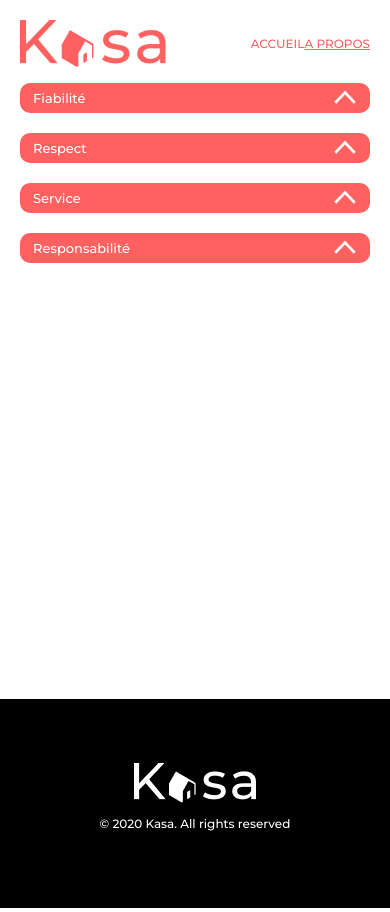
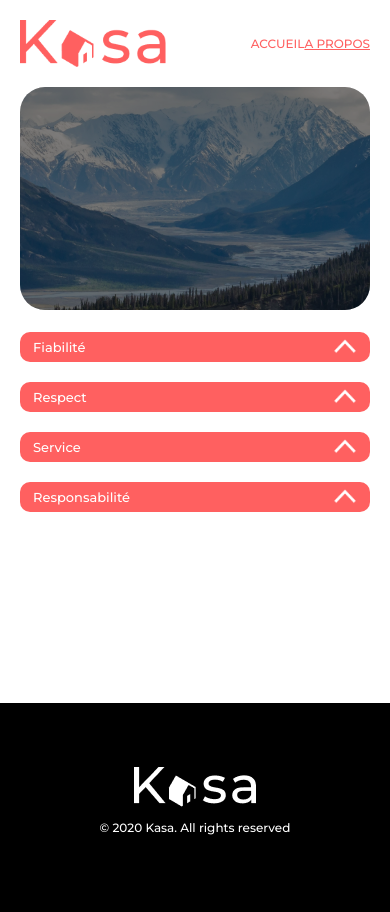
Before and after one commit to KillianSb/P7_Bac2, a React (Create React App) app: page /apropos in a window 390 px wide. Built offline with nearby package versions, Linux system fonts and the light colour scheme.

Commit message:
Ajout + modif composant bannière apropos

```diff
--- a/src/Assets/Css/Components/Banniere/banniere.css
+++ b/src/Assets/Css/Components/Banniere/banniere.css
@@ -1,10 +1,11 @@
 .AccueilImageDiv {
   border-radius: 25px;
   height: 225px;
-  margin-bottom: 35px;
   position: relative;
+  margin-top: 20px;
   margin-left: 100px;
   margin-right: 100px;
+  margin-bottom: 22px;
 }
 
 .AccueilImageDiv > h2 {
@@ -38,13 +39,10 @@
 
 @media screen and (max-width: 1080px) {
   .AccueilImageDiv {
-    margin-top: 20px;
+    border-radius: 10px;
+    height: 111px;
     margin-left: 20px;
     margin-right: 20px;
-    margin-bottom: 22px;
-    border-radius: 10px;
-    height: 111px;
-    justify-content: flex-start;
   }
   .AccueilImageDiv > h2 {
     font-size: 24px;
@@ -52,4 +50,9 @@
     transform: translateY(-40%) translateX(0%);
     width: 65%;
   }
+}
+@media screen and (max-width: 500px) {
+  #styleApropos {
+    height: 223px !important;
+  }
 }/*# sourceMappingURL=banniere.css.map */
--- a/src/Assets/Css/Components/Banniere/banniere.scss
+++ b/src/Assets/Css/Components/Banniere/banniere.scss
@@ -1,10 +1,11 @@
 .AccueilImageDiv{
     border-radius: 25px;
     height: 225px;
-    margin-bottom: 35px;
     position: relative;
+    margin-top: 20px;
     margin-left: 100px;
     margin-right: 100px;
+    margin-bottom: 22px;
 }
 .AccueilImageDiv>h2{
     color: #ffffff;
@@ -33,13 +34,10 @@
   }
 @media screen and (max-width: 1080px) {
     .AccueilImageDiv{
-        margin-top: 20px;
+        border-radius: 10px;
+        height: 111px;
         margin-left: 20px;
         margin-right: 20px;
-        margin-bottom: 22px;
-        border-radius: 10px;
-        height: 111px;
-        justify-content: flex-start;
     }
     .AccueilImageDiv>h2{
         font-size: 24px;
@@ -48,3 +46,9 @@
         width: 65%;
     }
 }
+
+@media screen and (max-width: 500px) {
+    #styleApropos{
+        height: 223px !important;
+    }
+}
--- a/src/Components/Banniere/index.jsx
+++ b/src/Components/Banniere/index.jsx
@@ -1,12 +1,11 @@
 import React from 'react'
-import imageBanner from '../../Assets/Images/Banniere.png';
 
-function AccueilImage() {
+function AccueilImage(props) {
   return (
-    <div className='AccueilImageDiv' alt="rivages rocheux avec forêt">
-        <img src={imageBanner} alt="Img banner"/>
+    <div className='AccueilImageDiv' id={props.styles} alt={props.alt}>
+        <img src={props.image} alt="Img banner"/>
         <div className="banniere-sombre"></div>
-        <h2>Chez vous, partout et ailleurs</h2>
+        <h2>{props.title}</h2>
     </div>
   )
 }
--- a/src/Pages/Accueil/index.jsx
+++ b/src/Pages/Accueil/index.jsx
@@ -9,10 +9,16 @@ import "../../Assets/Css/Components/Tuile/tuile.css"
 import "../../Assets/Css/Utils/Reset/reset.css"
 import "../../Assets/Css/Utils/Variable/variable.css"
 
+import BanniereImage from "../../Assets/Images/Banniere.png"
+
 function Accueil() {
     return (
     <>
-        <Banniere />
+        <Banniere
+        image= {BanniereImage}
+        title='Chez vous, partout et ailleurs'
+        alt='rivages rocheux avec forêt'
+        />
         <section className="Tuile-div-container">
             {ListeLogement.map((logement) => (
                 <Link key={logement.id} to={`/logement/${logement.id}`}>
--- a/src/Pages/Apropos/index.jsx
+++ b/src/Pages/Apropos/index.jsx
@@ -2,16 +2,23 @@
 import React from "react";
 import 'react-router-dom'
 import Dropdown from "../../Components/Dropdown/index"
+import Banniere from "../../Components/Banniere/";
+
 
 import "../../Assets/Css/Components/Dropdown/dropdown.css"
 import "../../Assets/Css/Utils/Reset/reset.css"
 import "../../Assets/Css/Utils/Variable/variable.css"
 
+import BanniereImage from "../../Assets/Images/Banniere2.png"
 
 function Apropos(Texte, principes, index) {
     return (
     <>
       <main>
+      <Banniere
+        image= {BanniereImage}
+        styles={'styleApropos'}
+        />
         <div className="pageContainer">
           <Dropdown
             Texte={"Fiabilité"}
```
Also changed, not shown: 1 other file (tests, documents, lock files or other folders).
